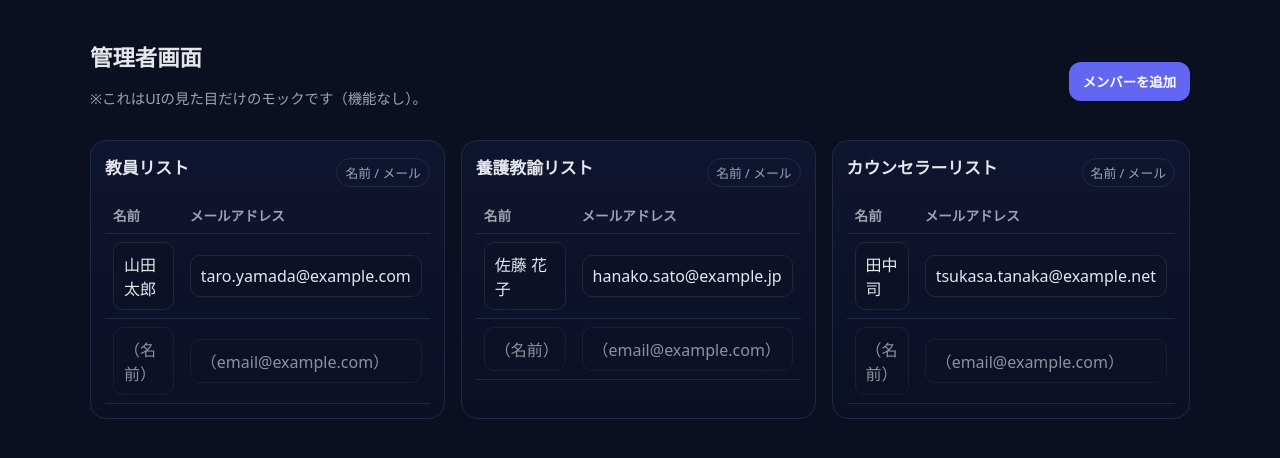
After one commit to Mugi323/student-support-ai, a FastAPI app: page /admin in a window 1280 px wide. The commit adds this page. Shown: the top 458 px of the page. Run offline with FastAPI, Linux system fonts and the light colour scheme; parts of the project's set-up code (start-up, migrations or seed data) failed here and were passed over.

Commit message:
add admin.html

```diff
--- a/backend/app/pages/views.py
+++ b/backend/app/pages/views.py
@@ -25,6 +25,12 @@ def chat_page(request: Request):
 def chat_from_ai_page(request: Request):
     # Chat page for users - requires login at API level for sending messages
     return templates.TemplateResponse("chat_from_ai.html", {"request": request})
+
+
+@router.get("/admin", include_in_schema=False)
+def admin(request: Request):
+    # Admin page - requires login at API level for sending messages
+    return templates.TemplateResponse("admin.html", {"request": request})
 
 
 @router.get("/messages", include_in_schema=False)
--- /dev/null
+++ b/backend/app/templates/admin.html
@@ -0,0 +1,110 @@
+<!doctype html>
+<html lang="ja">
+<head>
+  <meta charset="utf-8" />
+  <meta name="viewport" content="width=device-width, initial-scale=1" />
+  <title>管理者画面（見た目のみ）</title>
+  <style>
+    :root{--bg:#0b1020;--card:#0f162f;--line:#1f2a44;--fg:#e5e7eb;--muted:#9ca3af;--acc:#6366f1}
+    html,body{margin:0;padding:0;background:var(--bg);color:var(--fg);font-family:system-ui,-apple-system,Segoe UI,Roboto,Helvetica,Arial,sans-serif}
+    .container{max-width:1100px;margin:40px auto;padding:0 16px}
+    h1{font-size:1.4rem;margin:0 0 14px}
+    .hint{font-size:.9rem;color:var(--muted);margin-bottom:14px}
+    .toolbar{display:flex;justify-content:space-between;align-items:center;margin-bottom:18px}
+    .btn{background:var(--acc);color:#fff;border:none;border-radius:12px;padding:10px 14px;font-weight:600}
+    .btn.ghost{background:transparent;border:1px solid var(--line);color:var(--fg)}
+    .grid{display:grid;gap:16px}
+    @media(min-width:900px){.grid{grid-template-columns:repeat(3,1fr)}}
+    .card{background:linear-gradient(180deg,#0e152e 0%, #0a1124 100%);border:1px solid var(--line);border-radius:16px;padding:14px}
+    h2{font-size:1.05rem;margin:0 0 10px}
+    .tag{display:inline-block;border:1px solid var(--line);color:var(--muted);padding:4px 8px;border-radius:999px;font-size:.8rem}
+    table{width:100%;border-collapse:collapse}
+    thead th{font-size:.85rem;color:var(--muted);text-align:left;border-bottom:1px solid var(--line);padding:8px}
+    tbody td{border-bottom:1px solid var(--line);padding:8px}
+    .cell{display:block;background:#0b1226;border:1px solid #1f2937;color:var(--fg);padding:9px 10px;border-radius:10px}
+    .placeholder{opacity:.6}
+  </style>
+</head>
+<body>
+  <div class="container">
+    <div class="toolbar">
+      <div>
+        <h1>管理者画面</h1>
+        <div class="hint">※これはUIの見た目だけのモックです（機能なし）。</div>
+      </div>
+      <button class="btn" aria-disabled="true">メンバーを追加</button>
+    </div>
+
+    <div class="grid">
+      <!-- 教員 -->
+      <section class="card" aria-label="教員リスト">
+        <div style="display:flex;justify-content:space-between;align-items:center;margin-bottom:8px">
+          <h2>教員リスト</h2>
+          <span class="tag">名前 / メール</span>
+        </div>
+        <table>
+          <thead>
+            <tr><th style="width:42%">名前</th><th style="width:58%">メールアドレス</th></tr>
+          </thead>
+          <tbody>
+            <tr>
+              <td><span class="cell">山田 太郎</span></td>
+              <td><span class="cell">taro.yamada@example.com</span></td>
+            </tr>
+            <tr>
+              <td><span class="cell placeholder">（名前）</span></td>
+              <td><span class="cell placeholder">（email@example.com）</span></td>
+            </tr>
+          </tbody>
+        </table>
+      </section>
+
+      <!-- 養護教諭 -->
+      <section class="card" aria-label="養護教諭リスト">
+        <div style="display:flex;justify-content:space-between;align-items:center;margin-bottom:8px">
+          <h2>養護教諭リスト</h2>
+          <span class="tag">名前 / メール</span>
+        </div>
+        <table>
+          <thead>
+            <tr><th style="width:42%">名前</th><th style="width:58%">メールアドレス</th></tr>
+          </thead>
+          <tbody>
+            <tr>
+              <td><span class="cell">佐藤 花子</span></td>
+              <td><span class="cell">hanako.sato@example.jp</span></td>
+            </tr>
+            <tr>
+              <td><span class="cell placeholder">（名前）</span></td>
+              <td><span class="cell placeholder">（email@example.com）</span></td>
+            </tr>
+          </tbody>
+        </table>
+      </section>
+
+      <!-- カウンセラー -->
+      <section class="card" aria-label="カウンセラーリスト">
+        <div style="display:flex;justify-content:space-between;align-items:center;margin-bottom:8px">
+          <h2>カウンセラーリスト</h2>
+          <span class="tag">名前 / メール</span>
+        </div>
+        <table>
+          <thead>
+            <tr><th style="width:42%">名前</th><th style="width:58%">メールアドレス</th></tr>
+          </thead>
+          <tbody>
+            <tr>
+              <td><span class="cell">田中 司</span></td>
+              <td><span class="cell">tsukasa.tanaka@example.net</span></td>
+            </tr>
+            <tr>
+              <td><span class="cell placeholder">（名前）</span></td>
+              <td><span class="cell placeholder">（email@example.com）</span></td>
+            </tr>
+          </tbody>
+        </table>
+      </section>
+    </div>
+  </div>
+</body>
+</html>
--- a/backend/app/templates/index.html
+++ b/backend/app/templates/index.html
@@ -9,7 +9,7 @@
       <a href="/chat_from_ai" class="block w-full text-left bg-indigo-600 text-white px-4 py-3 rounded hover:opacity-90">AIからのメッセージ</a>
       <a href="/dashboard" class="block w-full text-left border px-4 py-3 rounded hover:bg-gray-50">AIリスク一覧（教員向け）</a>
       <a href="/messages" class="block w-full text-left border px-4 py-3 rounded hover:bg-gray-50">自分のログを見る</a>
-      <a href="/login" class="block w-full text-left border px-4 py-3 rounded hover:bg-gray-50">ログイン</a>
+      <a href="/admin" class="block w-full text-left border px-4 py-3 rounded hover:bg-gray-50">管理者ページ</a>
     </div>
   </div>
 
```
